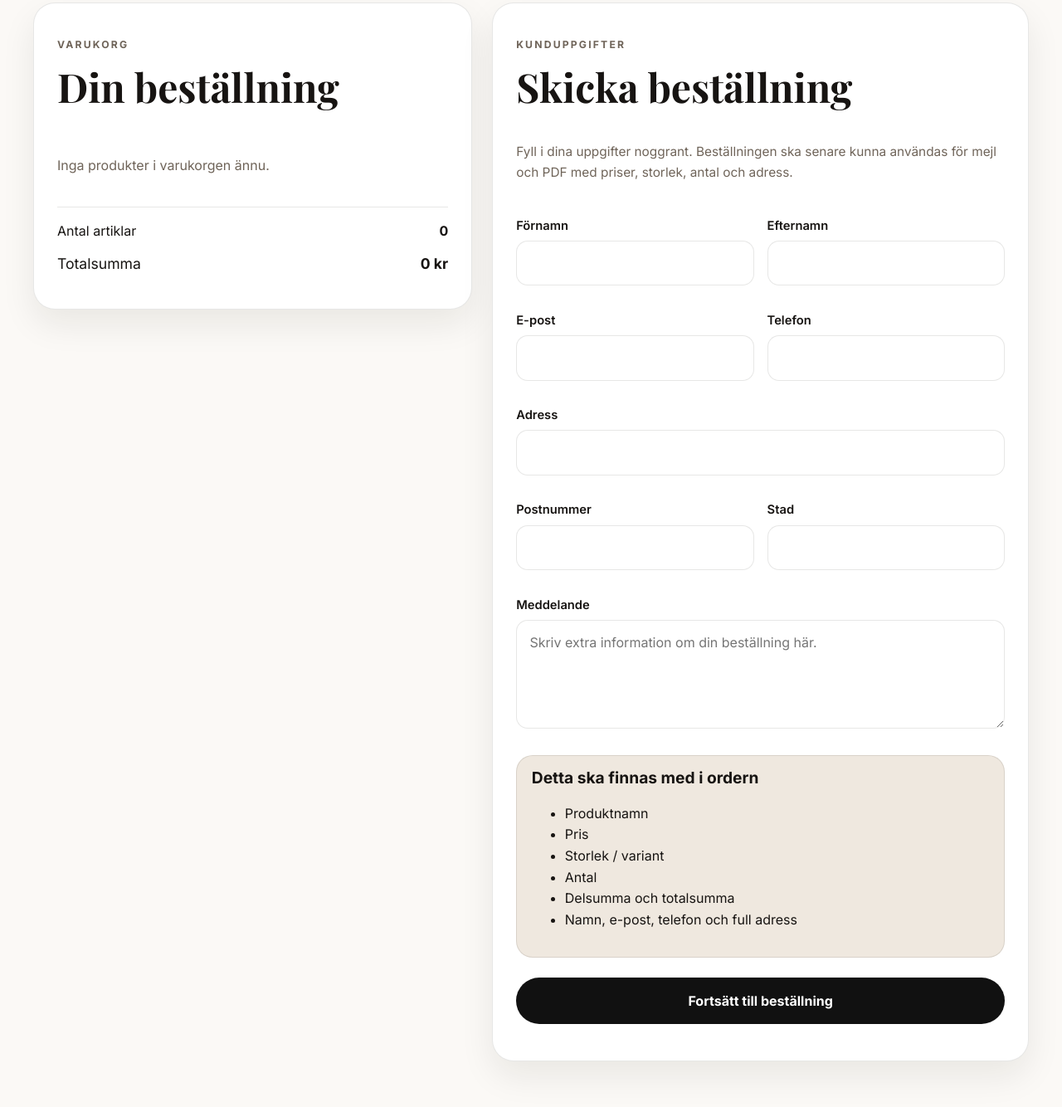
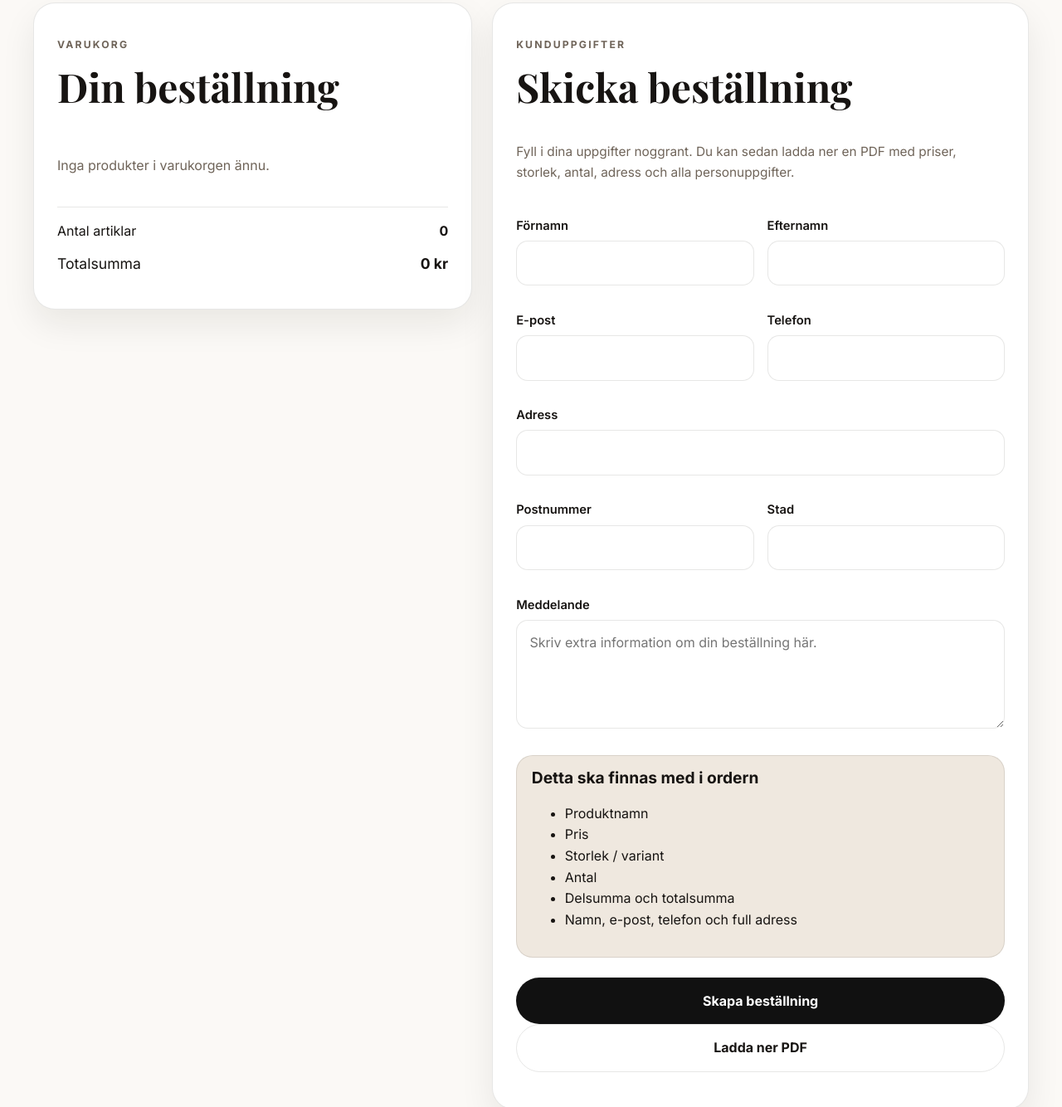
Before and after one commit to tunisienmohamed142-spec/jokerfashion, a plain HTML site: page index.html in a window 1280 px wide. Shown: the part 3186-4520 px from the top of the page at 83% size. Drawn offline with nearby package versions, Linux system fonts and the light colour scheme.

Commit message:
Add PDF download support to order page

```diff
--- a/index.html
+++ b/index.html
@@ -15,6 +15,7 @@
       rel="stylesheet"
     />
     <link rel="stylesheet" href="style.css" />
+    <script src="https://cdn.jsdelivr.net/npm/jspdf@2.5.1/dist/jspdf.umd.min.js"></script>
   </head>
   <body>
     <header class="site-header">
@@ -244,8 +245,8 @@
               <p class="eyebrow">Kunduppgifter</p>
               <h2>Skicka beställning</h2>
               <p class="lead small-lead">
-                Fyll i dina uppgifter noggrant. Beställningen ska senare kunna
-                användas för mejl och PDF med priser, storlek, antal och adress.
+                Fyll i dina uppgifter noggrant. Du kan sedan ladda ner en PDF med
+                priser, storlek, antal, adress och alla personuppgifter.
               </p>
             </div>
             <form id="order-form" class="order-form">
@@ -294,7 +295,10 @@
                   <li>Namn, e-post, telefon och full adress</li>
                 </ul>
               </div>
-              <button class="btn btn-primary submit-order" type="submit">Fortsätt till beställning</button>
+              <div class="order-actions">
+                <button class="btn btn-primary submit-order" type="submit">Skapa beställning</button>
+                <button id="download-pdf" class="btn btn-secondary submit-order" type="button">Ladda ner PDF</button>
+              </div>
               <p id="order-status" class="order-status"></p>
             </form>
           </div>
```
